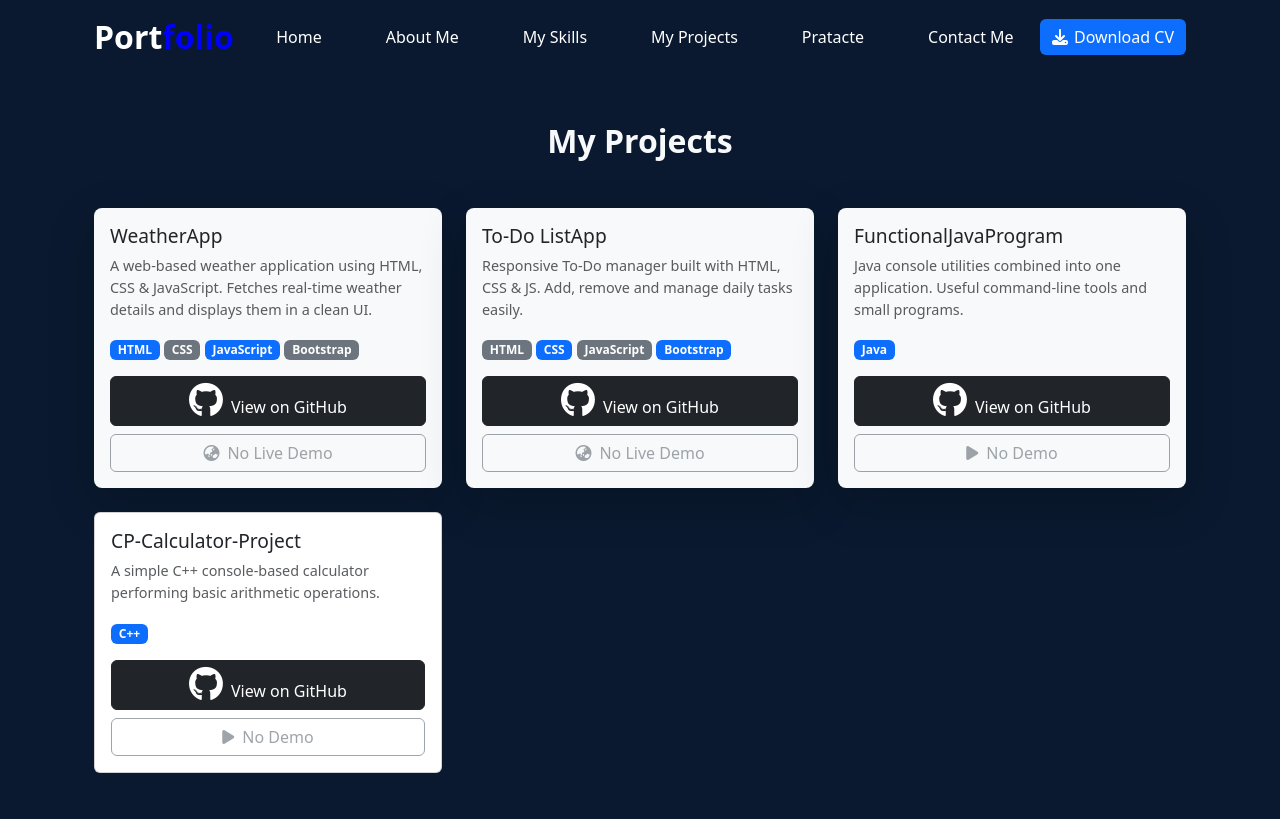
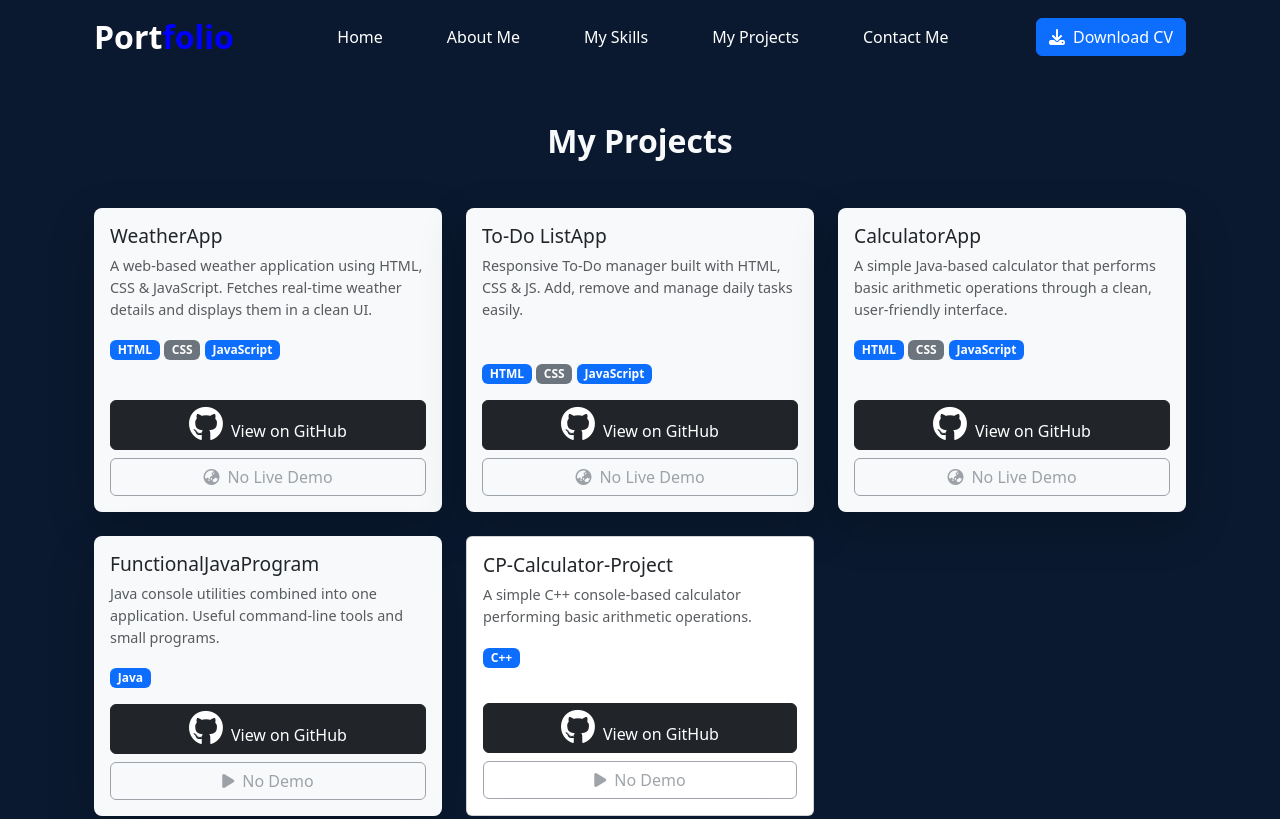
Before and after one commit to RaheelDars/raheeldars-portfolio, a plain HTML site: page myprojects.html in a window 1280 px wide. Shown: the top 819 px of the page. Drawn offline with nearby package versions, Linux system fonts and the light colour scheme.

Commit message:
DownlodBtnUpdate

```diff
--- a/myprojects.html
+++ b/myprojects.html
@@ -53,18 +53,15 @@
               <li class="nav-item">
                 <a class="nav-link" href="myprojects.html">My Projects</a>
               </li>
-               <li class="nav-item">
-                <a class="nav-link" href="pratice.html">Pratacte</a>
-              </li>
               <li class="nav-item">
                 <a class="nav-link" href="Contact.html">Contact Me</a>
               </li>
             </ul>
           </div>
-          <div class="d-flex">
-              <a class="btn btn-cv" href="#" download>
-                <i class="fa-solid fa-download"></i>Download CV
-              </a>
+           <div class="d-flex">
+              <button class="btn btn-primary" href="#" download>
+                <i class="fa-solid fa-download me-2"></i>Download CV
+              </button>
             </div>
         </div>
       </nav>
@@ -91,7 +88,7 @@
                     <span class="badge bg-primary  badge-tech">HTML</span>
                     <span class="badge bg-secondary badge-tech">CSS</span>
                     <span class="badge bg-primary  badge-tech">JavaScript</span>
-                    <span class="badge bg-secondary badge-tech">Bootstrap</span>
+
                   </div>
 
                   <div class="mt-auto d-grid gap-2">
@@ -114,13 +111,13 @@
                   <h5 class="card-title">To-Do ListApp</h5>
                   <p class="card-text small text-muted">
                     Responsive To-Do manager built with HTML, CSS & JS. Add, remove and manage daily tasks easily.
-                  </p>
+                  </p><br>
 
                   <div class="mb-3">
-                    <span class="badge bg-secondary  badge-tech">HTML</span>
-                    <span class="badge bg-primary badge-tech">CSS</span>
-                    <span class="badge bg-secondary  badge-tech">JavaScript</span>
-                    <span class="badge bg-primary badge-tech">Bootstrap</span>
+                    <span class="badge bg-primary  badge-tech">HTML</span>
+                    <span class="badge bg-secondary badge-tech">CSS</span>
+                    <span class="badge bg-primary  badge-tech">JavaScript</span>
+
                   </div>
 
                   <div class="mt-auto d-grid gap-2">
@@ -135,7 +132,34 @@
         </div>
       </div>
 
-      <!-- Project 3 -->
+      <!-- project 3 -->
+                   <div class="col-md-6 col-lg-4">
+        <div class="project-card card h-100 bg-light text-dark border-0 shadow-lg rounded-3">
+          <div class="card-body d-flex flex-column">
+                  <h5 class="card-title">CalculatorApp</h5>
+                  <p class="card-text small text-muted">
+                    A simple Java-based calculator that performs basic arithmetic operations through a clean, user-friendly interface.
+                  </p>
+
+                  <div class="mb-3">
+                    <span class="badge bg-primary  badge-tech">HTML</span>
+                    <span class="badge bg-secondary badge-tech">CSS</span>
+                    <span class="badge bg-primary  badge-tech">JavaScript</span>
+
+                  </div>
+
+                  <div class="mt-auto d-grid gap-2">
+                    <a href="https://github.com/RaheelDars/CalculatorApp" target="_blank" class="btn btn-dark">
+                      <i class="fa-brands fa-github me-2"></i>View on GitHub
+                    </a>
+                    <a class="btn btn-outline-secondary disabled" tabindex="-1" aria-disabled="true">
+                      <i class="fa-solid fa-earth-asia me-2"></i>No Live Demo
+                    </a>
+                  </div>
+                </div>
+        </div>
+      </div>
+      <!-- Project 4 -->
       <div class="col-md-6 col-lg-4">
         <div class="project-card card h-100 bg-light text-dark border-0 shadow-lg rounded-3">
          <div class="card-body d-flex flex-column">
@@ -160,7 +184,7 @@
         </div>
       </div>
 
-      <!-- Project 4 -->
+      <!-- Project 5 -->
        <div class="col-sm-6 col-lg-4">
               <div class="card project-card h-100">
                 <div class="card-body d-flex flex-column">
--- a/style.css
+++ b/style.css
@@ -221,16 +221,12 @@ h1{
         color: #dbeafe;
         flex-shrink: 0;
       }
-
-
-
-
       :root{
         --primary: #0d6efd;
       }
 
       body{
-        background: #0A192F; /* dark page background to match footer earlier */
+        background: #0A192F;
         color: #e9eef8;
         min-height: 100vh;
         display: flex;
```
Also changed, not shown: Contact.html (+5 -1 lines), about.html (+5 -1 lines), index.html (+5 -1 lines), mySkills.html (+5 -1 lines).
